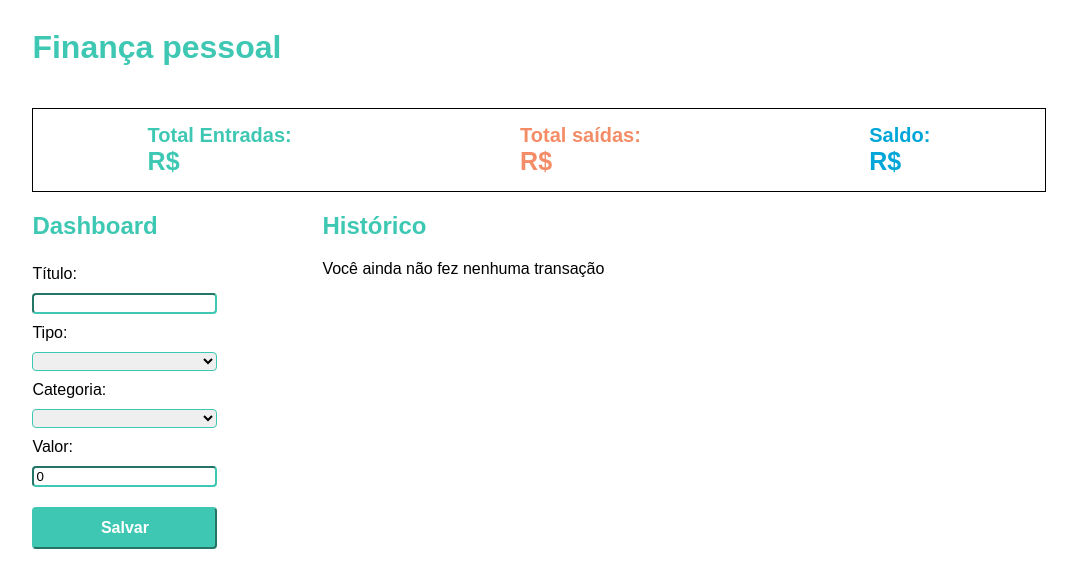
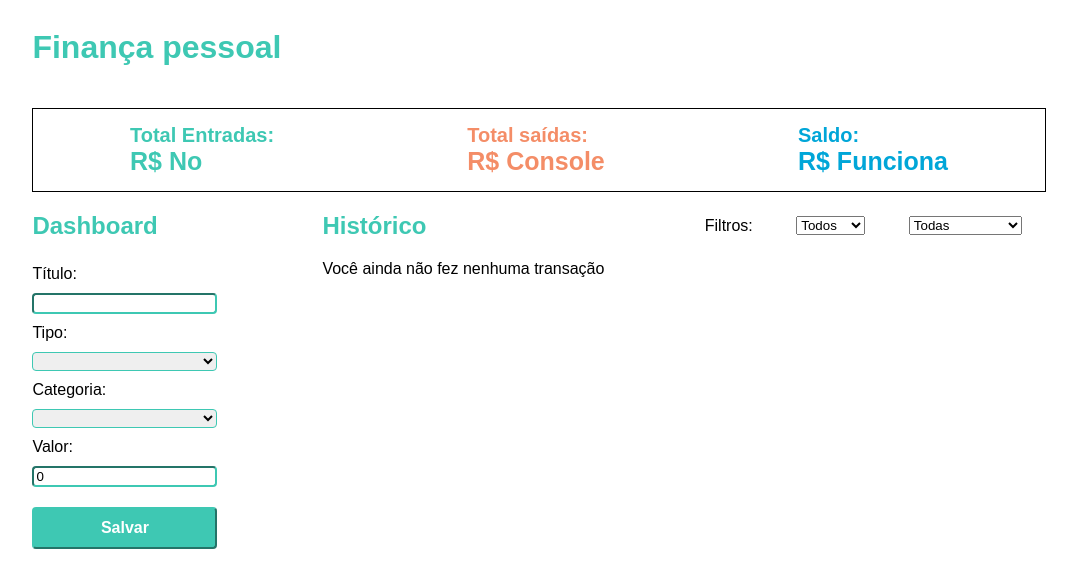
Before and after one commit to Jompa14/financa-pessoal, a Vue app: page / in a window 1280 px wide. Shown: the top 588 px of the page, without its empty margins (102-1179 px from the left). Built offline with nearby package versions, Linux system fonts and the light colour scheme; the HTML template or start-up script is replaced by a standard one.

Commit message:
filtro inacabado

```diff
--- a/src/components/dashUsuario.vue
+++ b/src/components/dashUsuario.vue
@@ -76,7 +76,32 @@
             </div>
 
             <div class="box margin-esquerda-desk">
-                <h2>Histórico</h2>
+                <div class="cabecalhoHistorico">
+                    <h2>Histórico</h2>
+
+                    <div class="filtros">
+                        <p>Filtros:</p>
+                        <select
+                            id="FiltroTipo"
+                            name="FiltroTipo"
+                        >
+                            <option selected value="todos">Todos</option>
+                            <option value="entrada">Entrada</option>
+                            <option value="saída">Saída</option>
+                        </select>
+                        <select
+                            id="FiltroCategoria"
+                            name="FiltroCategoria"
+                        >
+                            <option selected value="todas">Todas</option>
+                            <option value="saúde">Saúde</option>
+                            <option value="alimentacao">Alimentação</option>
+                            <option value="despesas">Despesas fixas</option>
+                            <option value="mimos">Mimos</option>
+                            <option value="jobs">Jobs</option>
+                        </select>
+                    </div>
+                </div>
                 <div
                     v-if="listaTransacoes.length === 0"
                 >
@@ -90,7 +115,7 @@
                         <th v-for="(coluna, index) in tabela.colunas" :key="index"> {{coluna}}</th>
                     </thead>
                     <tbody>
-                        <tr v-for="(item, index) in listaTransacoes" :key="index">
+                        <tr v-for="(item, index) in listaTransacoesFiltro" :key="index">
                             <td>{{item.titulo}}</td>
                             <td
                                 :style="item.tipo === 'saída'
@@ -116,22 +141,23 @@
 
 <script>
 export default {
+
     data() {
         return {
             painel: [
                 {
                     texto: 'Total Entradas:',
-                    valor: this.totalEntradas,
+                    valor: 'No',
                     cor: '3ec8b3',
                 },
                 {
                     texto: 'Total saídas:',
-                    valor: this.totalSaidas,
+                    valor: 'Console',
                     cor: 'f48d67',
                 },
                 {
                     texto: 'Saldo:',
-                    valor: this.saldo,
+                    valor: 'Funciona',
                     cor: '00a6d8',
                 },
             ],
@@ -146,6 +172,7 @@ export default {
                 data: '',
             },
             listaTransacoes: [],
+            listaTransacoesFiltro: [],
             totalEntradas: 0,
             totalSaidas: 0,
             saldo: 0,
@@ -160,12 +187,19 @@ export default {
             console.log(this.totalSaidas, this.totalEntradas, this.saldo)
             objeto.data = this.retornaData()
             this.listaTransacoes.push({...objeto})
-            localStorage.listaTransacoes = this.listaTransacoes
         },
         // famoso metodo para retornar a data
         retornaData () {
             return new Date().toLocaleDateString();
-         },
+        },
+        //inacabado:
+        // tabelaFiltrada() {
+        //     return this.listaTransacoes.filter(filtro1 => {
+        //         filtro1.includes(this.tipo);
+        //         console.log('filtro' filtro1);
+        //     })
+        // },
+
     }
 }
 </script>
@@ -224,6 +258,7 @@ export default {
         flex-direction: column;
     }
     .margin-esquerda-desk {
+        width: 100%;
         margin-left: 100px;
     }
     .inputs {
@@ -269,4 +304,16 @@ export default {
             text-transform: capitalize;
         }
     }
+    .cabecalhoHistorico {
+        width: 100%;
+        display: flex;
+        justify-content: space-between;
+        align-items: center;
+        .filtros {
+            width: 50%;
+            display: flex;
+            justify-content: space-around;
+            align-items: center;
+        }
+    }
 </style>
```
